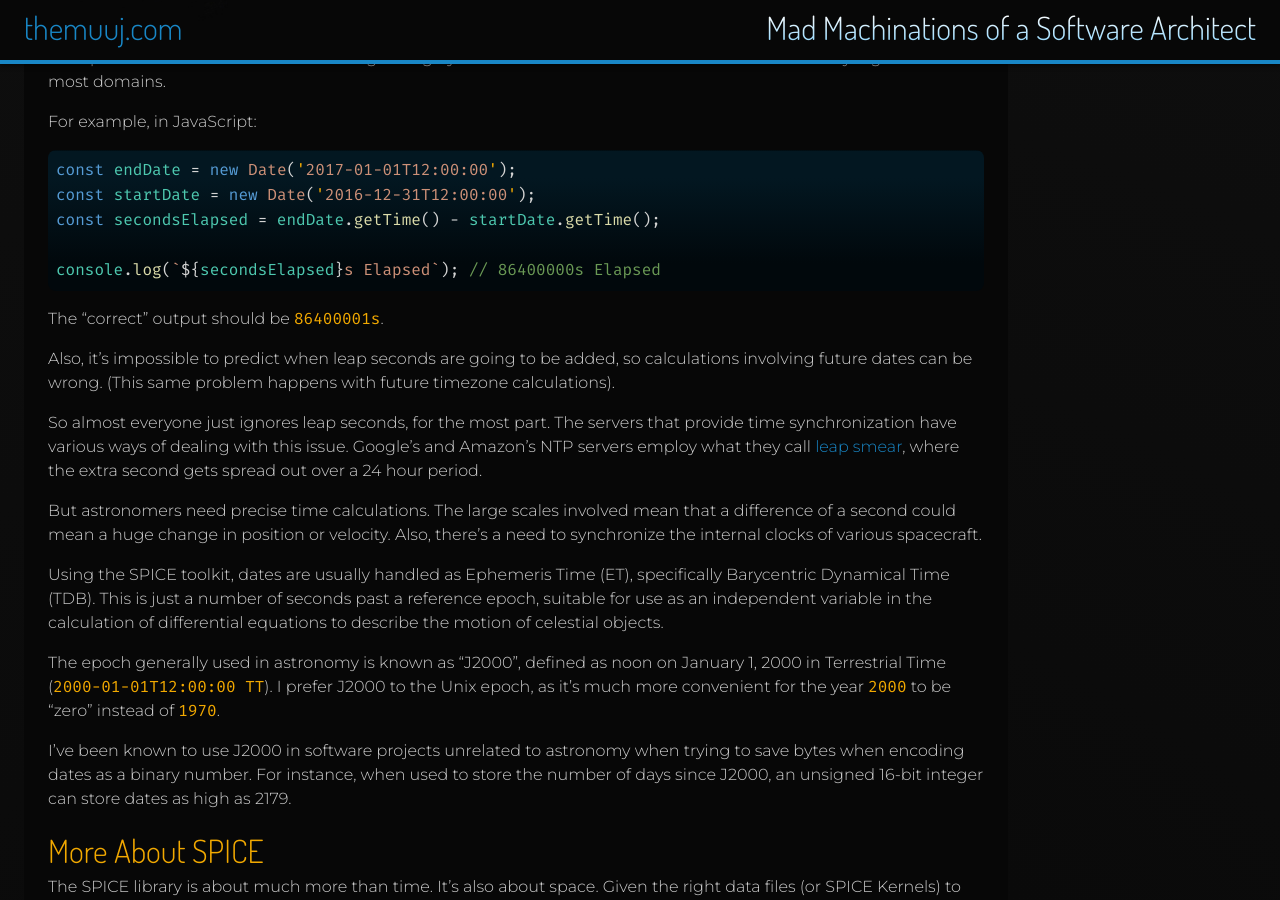
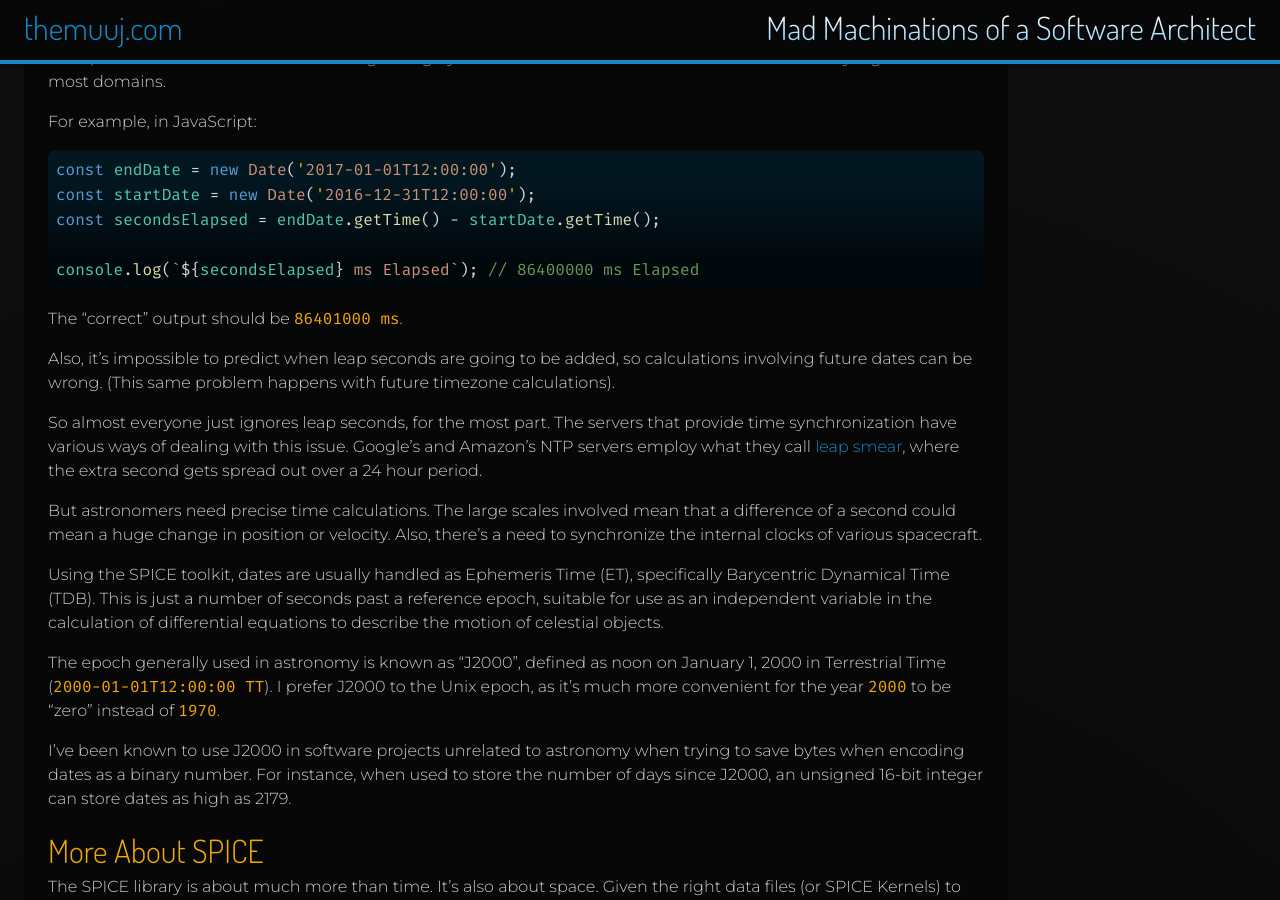
Before and after one commit to TheMuuj/TheMuuj.github.io, a Jekyll site: the page built from _posts/2021-09-23-conventions-of-space-and-time.md, in a window 1280 px wide and 900 px high, scrolled down 790 px. Built offline with Jekyll 4.4.1, drawn with Linux system fonts in a browser that asks for light colours.

Commit message:
Wrong units

````diff
--- a/_posts/2021-09-23-conventions-of-space-and-time.md
+++ b/_posts/2021-09-23-conventions-of-space-and-time.md
@@ -27,10 +27,10 @@ const endDate = new Date('2017-01-01T12:00:00');
 const startDate = new Date('2016-12-31T12:00:00');
 const secondsElapsed = endDate.getTime() - startDate.getTime();
 
-console.log(`${secondsElapsed}s Elapsed`); // 86400000s Elapsed
+console.log(`${secondsElapsed} ms Elapsed`); // 86400000 ms Elapsed
 ```
 
-The "correct" output should be `86400001s`.
+The "correct" output should be `86401000 ms`.
 
 Also, it's impossible to predict when leap seconds are going to be added, so calculations involving future dates can be wrong. (This same problem happens with future timezone calculations).
 
````
